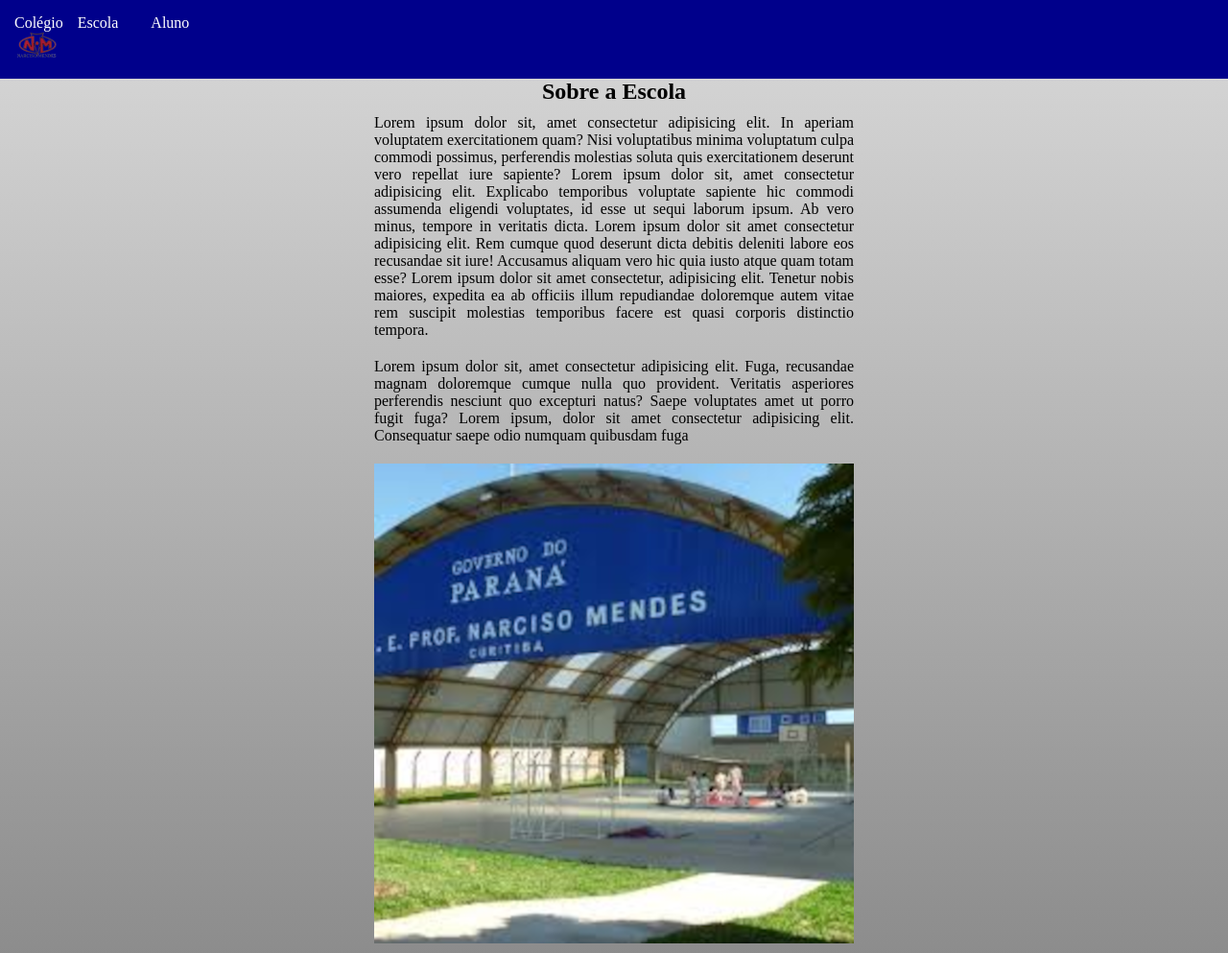
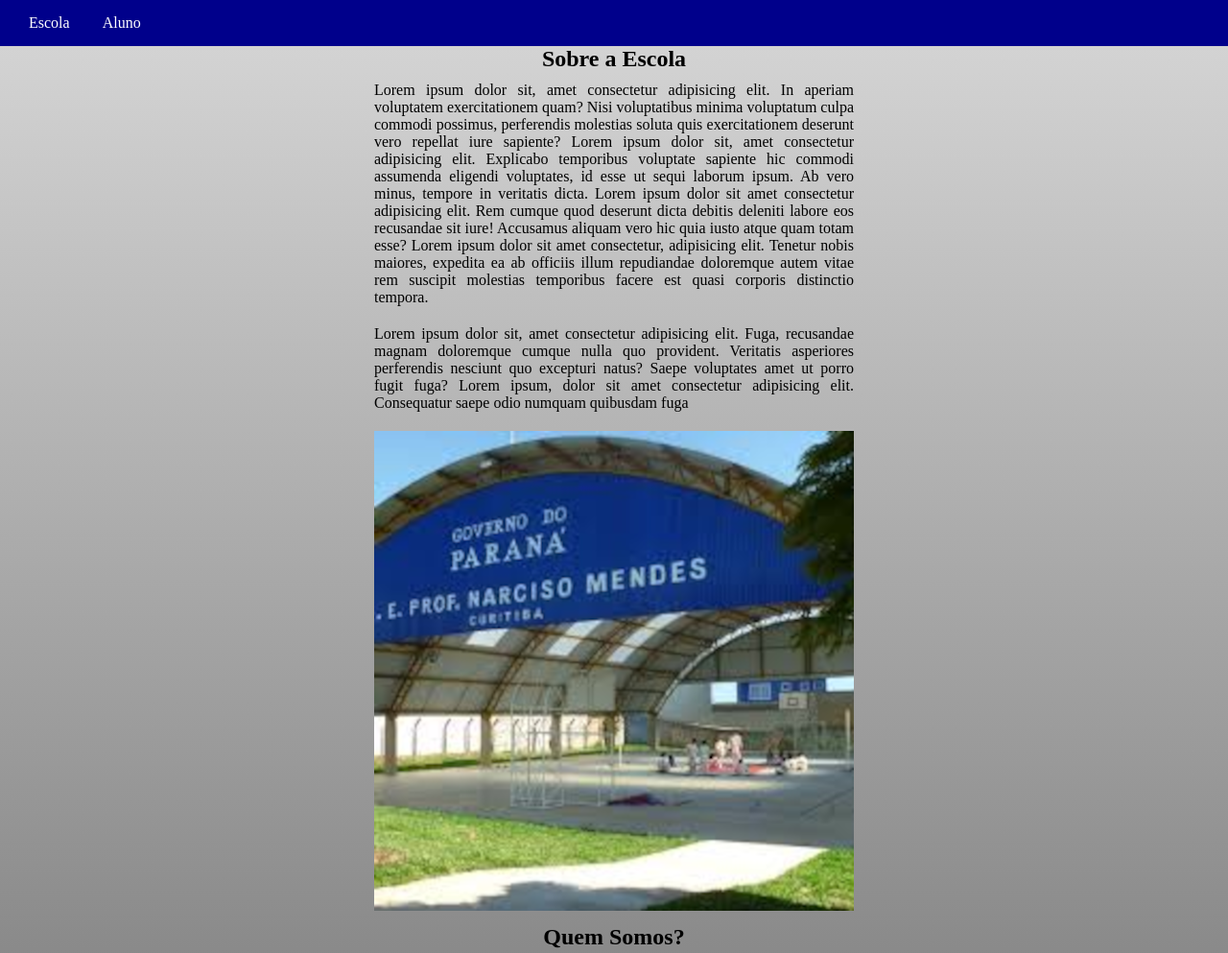
Before and after one commit to Fepostigo07/programcao, a plain HTML site: page index.html in a window 1280 px wide. Shown: the top 993 px of the page at 96% size. Drawn offline with Linux system fonts and the light colour scheme.

Commit message:
Update index.html

```diff
--- a/index.html
+++ b/index.html
@@ -9,10 +9,6 @@
 </head>
 <body>
     <header>
-        <div class="colegio">
-            <p>Colégio</p>
-            <img src="imagens/logo.png" alt="Logo do Colégio">
-        </div>
         <nav>
             <a href="index.html">Escola</a>
             <a href="aluno.html">Aluno</a>
```
